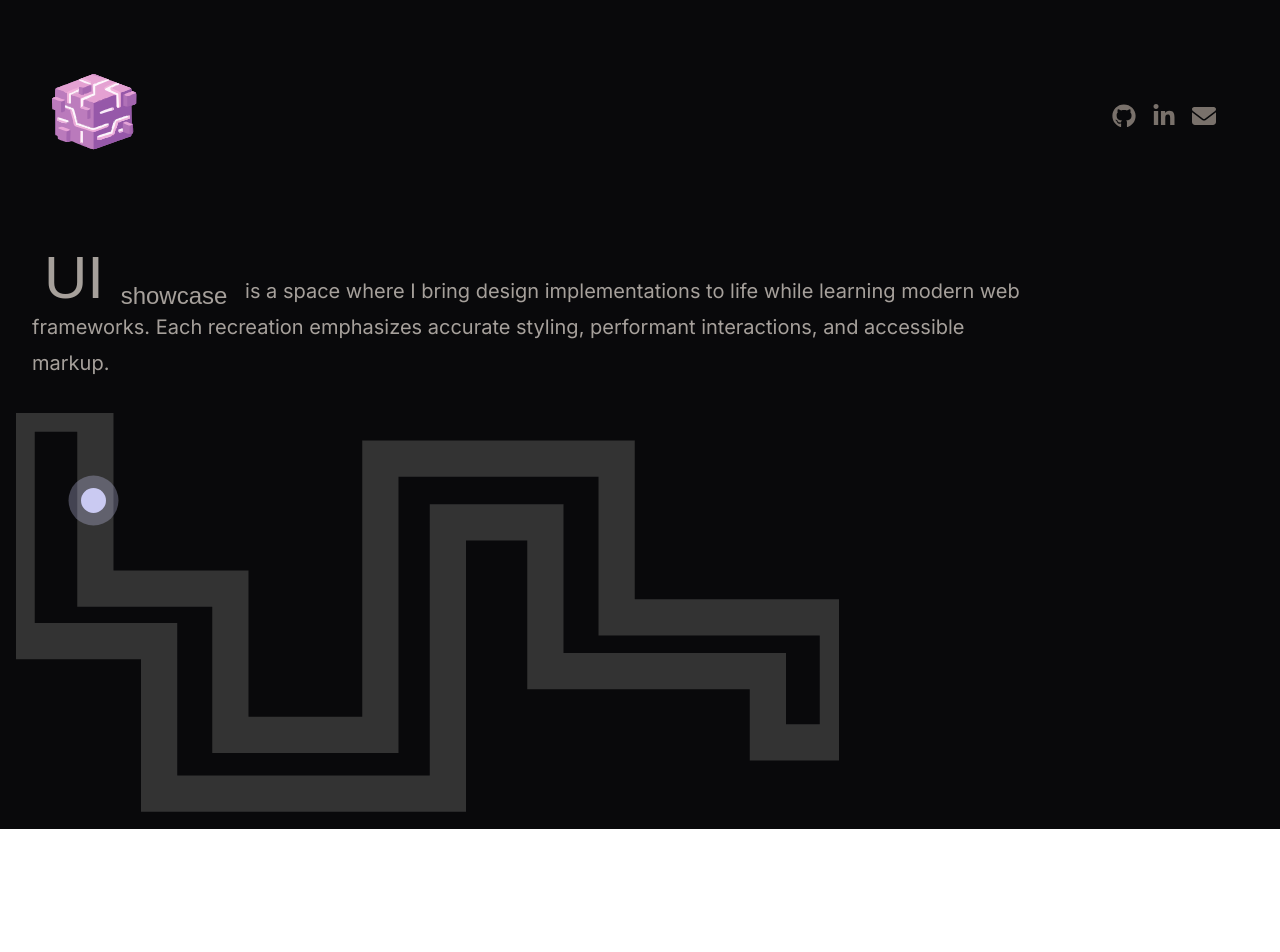
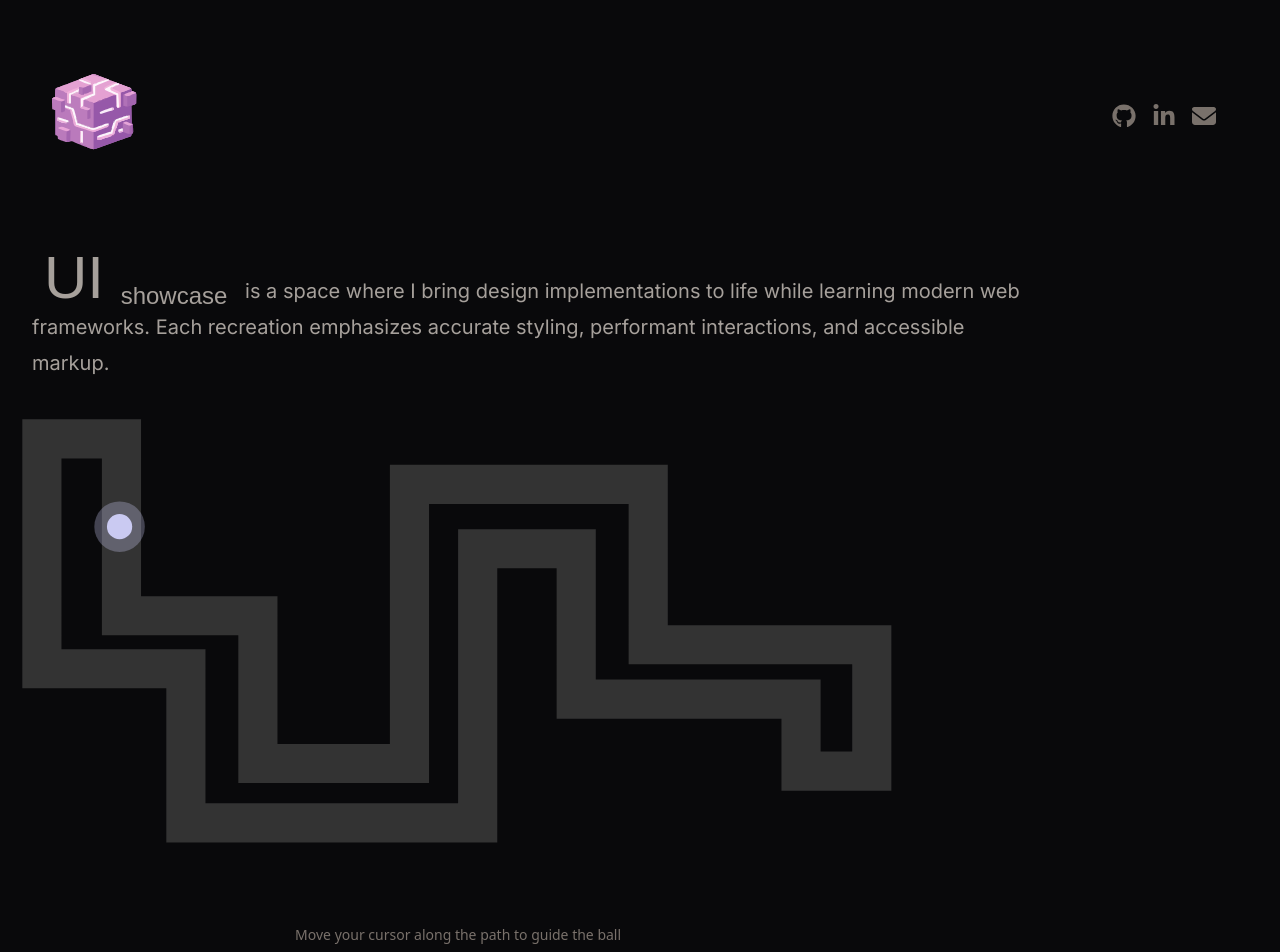
Before and after one commit to njokinjeri/ui-showcase, a React (Vite) app: page /about in a window 1280 px wide. Shown: the top 952 px of the page. Before the commit the page ends 829 px from the top, so only its background shows below. Built offline with nearby package versions, Linux system fonts and the light colour scheme; a web font is replaced by a local one.

Commit message:
fix svg  viewbox

```diff
--- a/src/components/InteractivePath.jsx
+++ b/src/components/InteractivePath.jsx
@@ -75,13 +75,13 @@ const InteractivePath = () => {
   }, []);
 
   return (
-    <div className="overflow-hidden cursor-pointer">
+    <div className="flex flex-col gap-8 cursor-pointer">
       <svg
         ref={svgRef}
-        viewBox="0 0 658 320"
+        viewBox="-20 -20 700 380"
         xmlns="http://www.w3.org/2000/svg"
         preserveAspectRatio="xMidYMid meet"
-        className="w-full h-100"
+        className="w-full h-100 md:h-120"
       >
         <path
           ref={pathRef}
@@ -89,7 +89,7 @@ const InteractivePath = () => {
           fill="#403d39"
           fillOpacity="0"
           stroke="#333333"
-          strokeWidth="29"
+          strokeWidth="31"
         />
 
         <circle
@@ -113,6 +113,9 @@ const InteractivePath = () => {
           }}
         />
       </svg>
+          <p className="text-sm text-center text-stone-500 select-none">
+            Move your cursor along the path to guide the ball
+          </p>
     </div>
   );
 }
```
